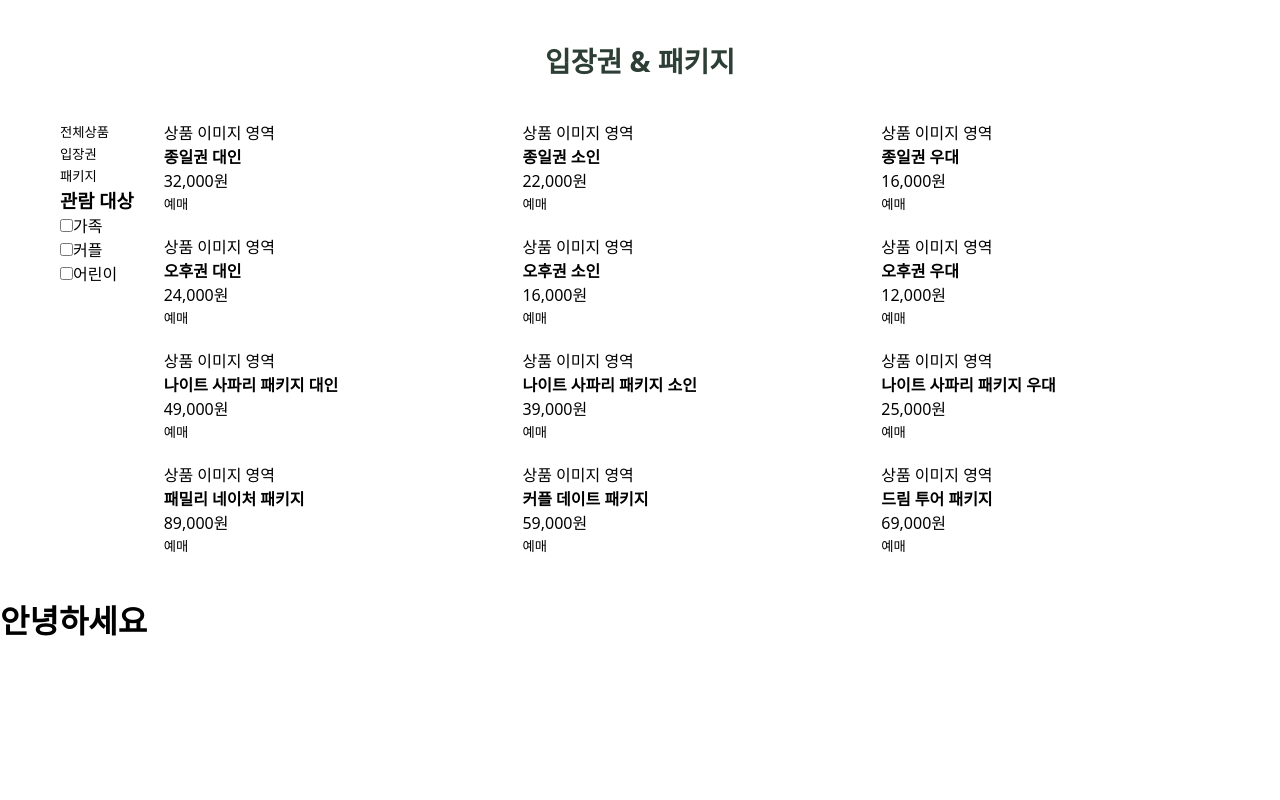
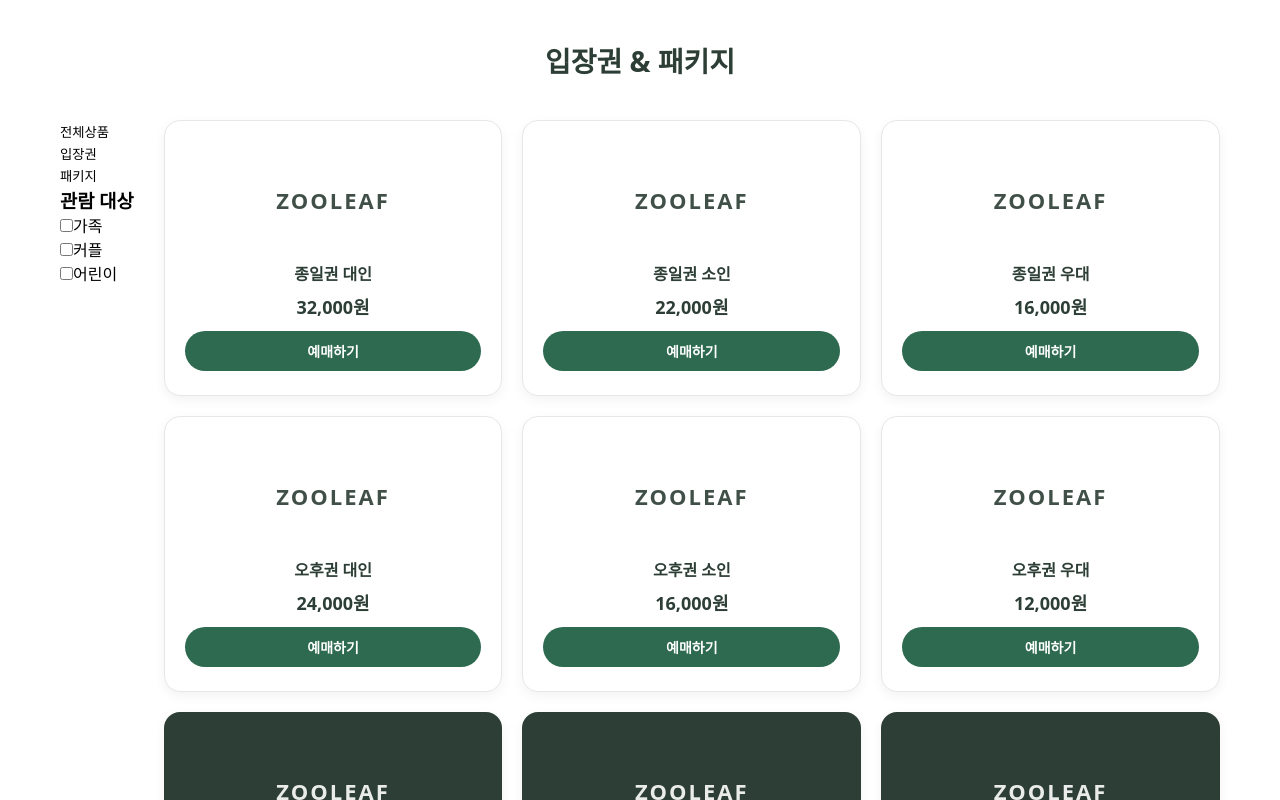
Before and after one commit to dhwmgl12-ux/zooleaf, a React (Vite) app: page / in a window 1280 px wide. Shown: the top 800 px of the page. Built offline with nearby package versions, Linux system fonts and the light colour scheme.

Commit message:
feat: 입장권 카테고리, 프로덕트 페이지 UI

```diff
--- a/src/components/product/category_and_product/ProductCard.jsx
+++ b/src/components/product/category_and_product/ProductCard.jsx
@@ -1,16 +1,138 @@
+// src/components/product/category_and_product/ProductCard.jsx
+import React from 'react';
+import { useNavigate } from 'react-router-dom';
+
 export default function ProductCard({ product }) {
+  const navigate = useNavigate();
+
+  if (!product) return null;
+
+  // 카드 클릭시 상세 페이지로
+  const handleCardClick = () => {
+    navigate(`/products/${product.id}`);
+  };
+
+  // 어두운 배경색 유무
+  const isDarkTheme = product.theme === '#2C3E35' || product.theme === '#121815';
+  const isTicket = 'theme' in product || product.category === '입장권' || product.category === '패키지';
+
+  // 다크 테마 글자 및 버튼 색상 대비
+  const textColor = isDarkTheme ? '#FFFFFF' : '#2C3E35';
+  const buttonBgColor = isDarkTheme ? '#FFFFFF' : '#2D6A4F';
+  const buttonTextColor = isDarkTheme ? '#2C3E35' : '#FFFFFF';
+
   return (
-    <article>
-      {/* 추후 img,alt로 대체) */}
-      <div>
-        <span>상품 이미지 영역</span>
+    <article
+      onClick={handleCardClick}
+      style={{
+        backgroundColor: product.theme || '#FFFFFF',
+        color: textColor,
+        borderRadius: '16px',
+        padding: '24px 20px',
+        border: isDarkTheme ? 'none' : '1px solid #E5E7EB',
+        boxShadow: '0 4px 12px rgba(0, 0, 0, 0.05)',
+        cursor: 'pointer',
+        display: 'flex',
+        flexDirection: 'column',
+        justifyContent: 'space-between',
+        alignItems: 'center',
+        textAlign: 'center',
+        position: 'relative',
+        minHeight: '260px',
+        transition: 'transform 0.2s ease, box-shadow 0.2s ease',
+      }}
+    >
+      {/* 굿즈 BEST 배지 */}
+      {product.badge && (
+        <span
+          style={{
+            position: 'absolute',
+            top: '12px',
+            left: '12px',
+            backgroundColor: '#D90429',
+            color: '#FFFFFF',
+            fontSize: '11px',
+            fontWeight: 'bold',
+            padding: '2px 8px',
+            borderRadius: '12px',
+          }}
+        >
+          {product.badge}
+        </span>
+      )}
+
+      {/* 이미지가 있으면 이미지, 티켓이면 ZOOLEAF */}
+      <div
+        style={{
+          height: '90px',
+          display: 'flex',
+          alignItems: 'center',
+          justifyContent: 'center',
+          width: '100%',
+          marginTop: '10px',
+        }}
+      >
+        {product.image ? (
+          <img
+            src={product.image}
+            alt={product.name}
+            style={{ maxHeight: '100%', objectFit: 'contain' }}
+          />
+        ) : (
+          <div
+            style={{
+              fontWeight: '900',
+              fontSize: '22px',
+              letterSpacing: '2px',
+              opacity: 0.9,
+            }}
+          >
+            ZOOLEAF
+          </div>
+        )}
       </div>
 
-      <div>
-        <h4>{product?.name || "상품명"}</h4>
-        <p>{product?.price ? `${product.price.toLocaleString()}원` : "0원"}</p>
-        <button type="button">예매</button>
+      {/* 상품 정보 */}
+      <div style={{ width: '100%', margin: '16px 0 12px 0' }}>
+        <h4 style={{ fontSize: '16px', fontWeight: '600', marginBottom: '8px', wordBreak: 'keep-all' }}>
+          {product.name}
+        </h4>
+
+        {/* 할인율이 있을시 취소선*/}
+        {product.discountRate > 0 && (
+          <div style={{ fontSize: '12px', color: isDarkTheme ? '#CCCCCC' : '#888888', textDecoration: 'line-through' }}>
+            {product.originalPrice?.toLocaleString()}원
+          </div>
+        )}
+
+        {/* final 가격 / 할인율 */}
+        <div style={{ fontSize: '18px', fontWeight: 'bold' }}>
+          {product.discountRate > 0 && (
+            <span style={{ color: '#D90429', marginRight: '6px' }}>
+              -{product.discountRate}%
+            </span>
+          )}
+          {product.price ? `${product.price.toLocaleString()}원` : '0원'}
+        </div>
       </div>
+
+      {/*예매/상세 버튼 */}
+      <button
+        type="button"
+        style={{
+          width: '100%',
+          padding: '10px 0',
+          backgroundColor: buttonBgColor,
+          color: buttonTextColor,
+          border: 'none',
+          borderRadius: '20px',
+          fontWeight: 'bold',
+          fontSize: '14px',
+          cursor: 'pointer',
+        }}
+      >
+        {isTicket ? '예매하기' : '자세히보기'}
+      </button>
     </article>
   );
 }
--- a/src/pages/ProductPage.jsx
+++ b/src/pages/ProductPage.jsx
@@ -1,4 +1,3 @@
-// src/pages/ProductPage.jsx
 import React, { useState, useEffect } from 'react';
 import CategorySidebar from '../components/product/category_and_product/CategorySidebar';
 import ProductCard from '../components/product/category_and_product/ProductCard';
@@ -6,7 +5,7 @@ import { getTickets } from '../api/productApi';
 
 export default function ProductPage() {
   const [tickets, setTickets] = useState([]);
-  const [selectedCategory, setSelectedCategory] = useState('전체');
+  const [selectedCategory, setSelectedCategory] = useState('전체상품');
   const [selectedTargets, setSelectedTargets] = useState([]);
   const [loading, setLoading] = useState(false);
 
@@ -24,6 +23,20 @@ export default function ProductPage() {
     fetchTickets();
   }, [selectedCategory, selectedTargets]);
 
+  // 1. 카테고리 클릭
+  const handleSelectCategory = (category) => {
+    setSelectedCategory(category);
+  };
+
+  // 2. 관람 대상 체크박스
+  const handleToggleTarget = (target) => {
+    setSelectedTargets((prev) =>
+      prev.includes(target)
+        ? prev.filter((t) => t !== target)
+        : [...prev, target]
+    );
+  };
+
   return (
     <main style={{ maxWidth: '1200px', margin: '0 auto', padding: '40px 20px' }}>
       <h1 style={{ fontSize: '28px', fontWeight: 'bold', textAlign: 'center', marginBottom: '40px', color: '#2C3E35' }}>
@@ -31,25 +44,21 @@ export default function ProductPage() {
       </h1>
 
       <div style={{ display: 'flex', gap: '30px' }}>
-
-        {/* 2.사이드바/필터 */}
         <aside aria-label="상품 카테고리 및 필터">
           <CategorySidebar
             selectedCategory={selectedCategory}
-            setSelectedCategory={setSelectedCategory}
+            onSelectCategory={handleSelectCategory}
             selectedTargets={selectedTargets}
-            setSelectedTargets={setSelectedTargets}
+            onToggleTarget={handleToggleTarget}
           />
         </aside>
 
-        {/* 3.상품 목록 */}
         <section style={{ flex: 1 }} aria-label="상품 목록">
           {loading ? (
             <p style={{ textAlign: 'center', padding: '50px', color: '#666666' }}>
               상품 정보를 불러오는 중입니다...
             </p>
           ) : (
-            /* 4.ul/li*/
             <ul
               style={{
                 display: 'grid',
@@ -68,7 +77,6 @@ export default function ProductPage() {
             </ul>
           )}
         </section>
-
       </div>
     </main>
   );
```
